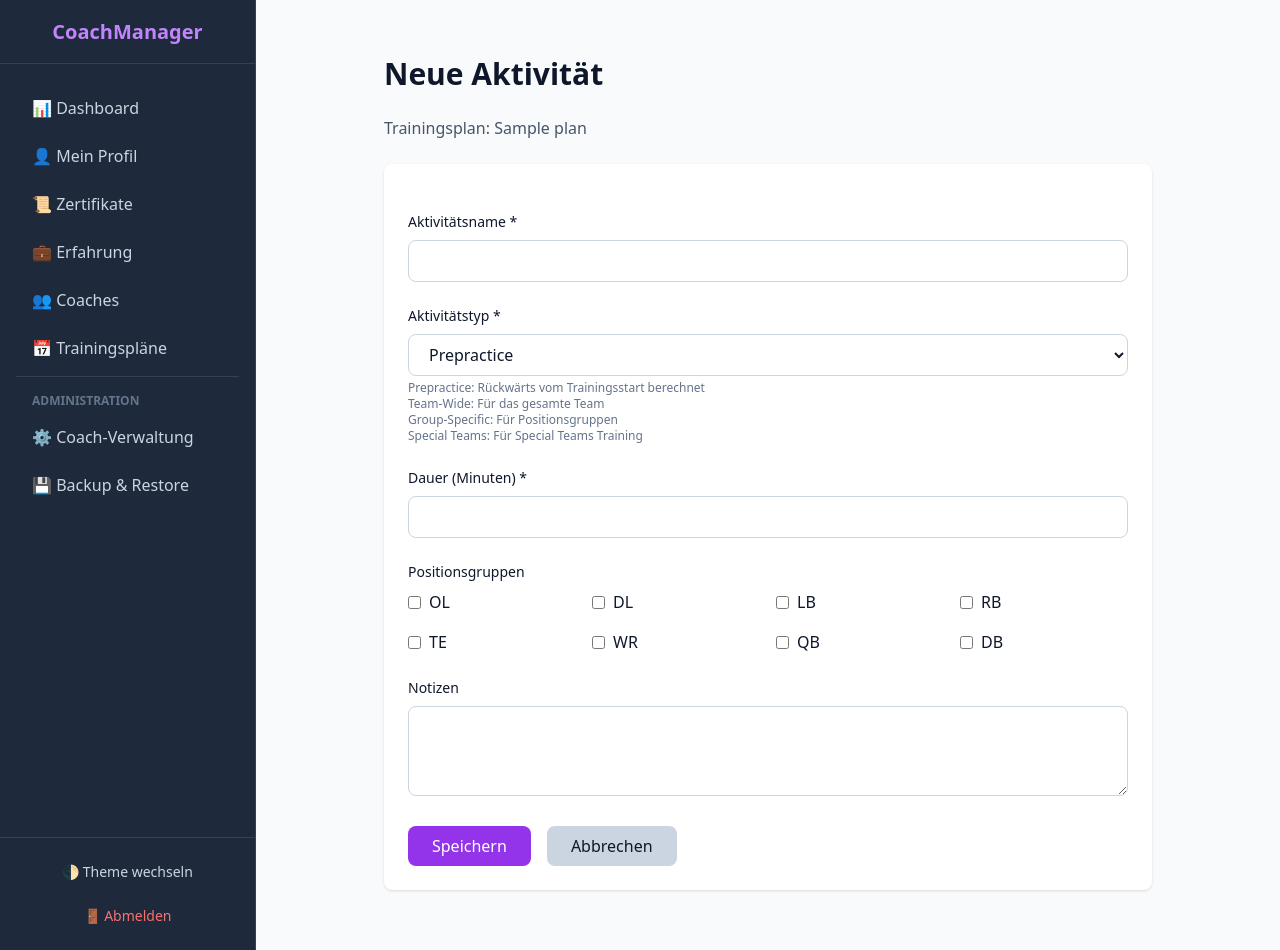
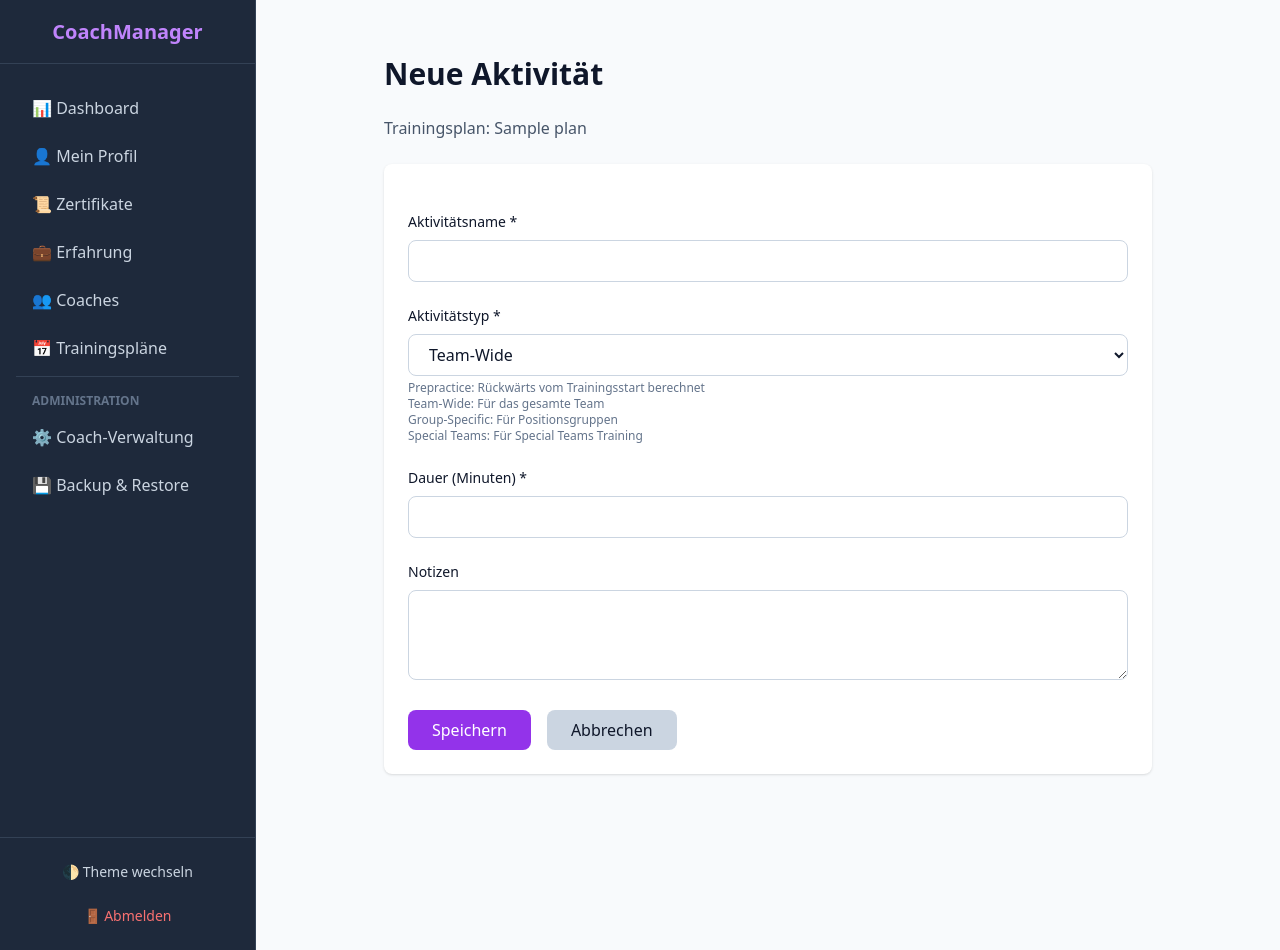
Before and after one commit to swisi/tt-coaches, a Flask app: page /training-plans/1/activities/new in a window 1280 px wide. Run offline with Flask 3, Linux system fonts and the light colour scheme; a user stored in the database is signed in; tables that the repository leaves empty hold one stand-in row (values such as "Sample post"); some libraries are stand-ins or nearby versions.

Commit message:
Set default activity type to team_wide and improve group selection UI

```diff
--- a/app/forms.py
+++ b/app/forms.py
@@ -104,7 +104,7 @@ class TrainingPlanForm(FlaskForm):
 
 class TrainingActivityForm(FlaskForm):
     activity_name = StringField('Aktivitätsname', validators=[DataRequired(), Length(max=200)])
-    activity_type = SelectField('Aktivitätstyp', choices=ACTIVITY_TYPES, validators=[DataRequired()])
+    activity_type = SelectField('Aktivitätstyp', choices=ACTIVITY_TYPES, validators=[DataRequired()], default='team_wide')
     duration_minutes = IntegerField('Dauer (Minuten)', validators=[DataRequired()])
     notes = TextAreaField('Notizen', validators=[Optional()])
 
--- a/app/routes.py
+++ b/app/routes.py
@@ -401,6 +401,8 @@ def copy_training_plan(id):
 def new_activity(plan_id):
     plan = TrainingPlan.query.get_or_404(plan_id)
     form = TrainingActivityForm()
+    # Setze Standard-Wert auf 'team_wide'
+    form.activity_type.data = 'team_wide'
 
     if form.validate_on_submit():
         # Nächste Order-Nummer finden
--- a/app/templates/activity_form.html
+++ b/app/templates/activity_form.html
@@ -40,9 +40,8 @@
             {% endif %}
         </div>
 
-        {% if form.activity_type.data == 'group_specific' or not form.activity_type.data %}
-        <div>
-            <label class="block text-sm font-medium mb-2">Positionsgruppen</label>
+        <div id="groups-section" style="display: {% if form.activity_type.data == 'group_specific' %}block{% else %}none{% endif %};">
+            <label class="block text-sm font-medium mb-2">Positionsgruppen (mehrere auswählbar)</label>
             <div class="grid grid-cols-2 md:grid-cols-4 gap-4">
                 <label class="flex items-center">
                     {{ form.group_OL(class="mr-2") }}
@@ -78,7 +77,27 @@
                 </label>
             </div>
         </div>
-        {% endif %}
+
+        <script>
+            // Zeige/Verstecke Positionsgruppen basierend auf Aktivitätstyp
+            document.addEventListener('DOMContentLoaded', function() {
+                const activityTypeSelect = document.querySelector('select[name="activity_type"]');
+                const groupsSection = document.getElementById('groups-section');
+
+                if (activityTypeSelect && groupsSection) {
+                    function toggleGroups() {
+                        if (activityTypeSelect.value === 'group_specific') {
+                            groupsSection.style.display = 'block';
+                        } else {
+                            groupsSection.style.display = 'none';
+                        }
+                    }
+
+                    activityTypeSelect.addEventListener('change', toggleGroups);
+                    toggleGroups(); // Initial aufrufen
+                }
+            });
+        </script>
 
         <div>
             <label class="block text-sm font-medium mb-2">{{ form.notes.label }}</label>
```
